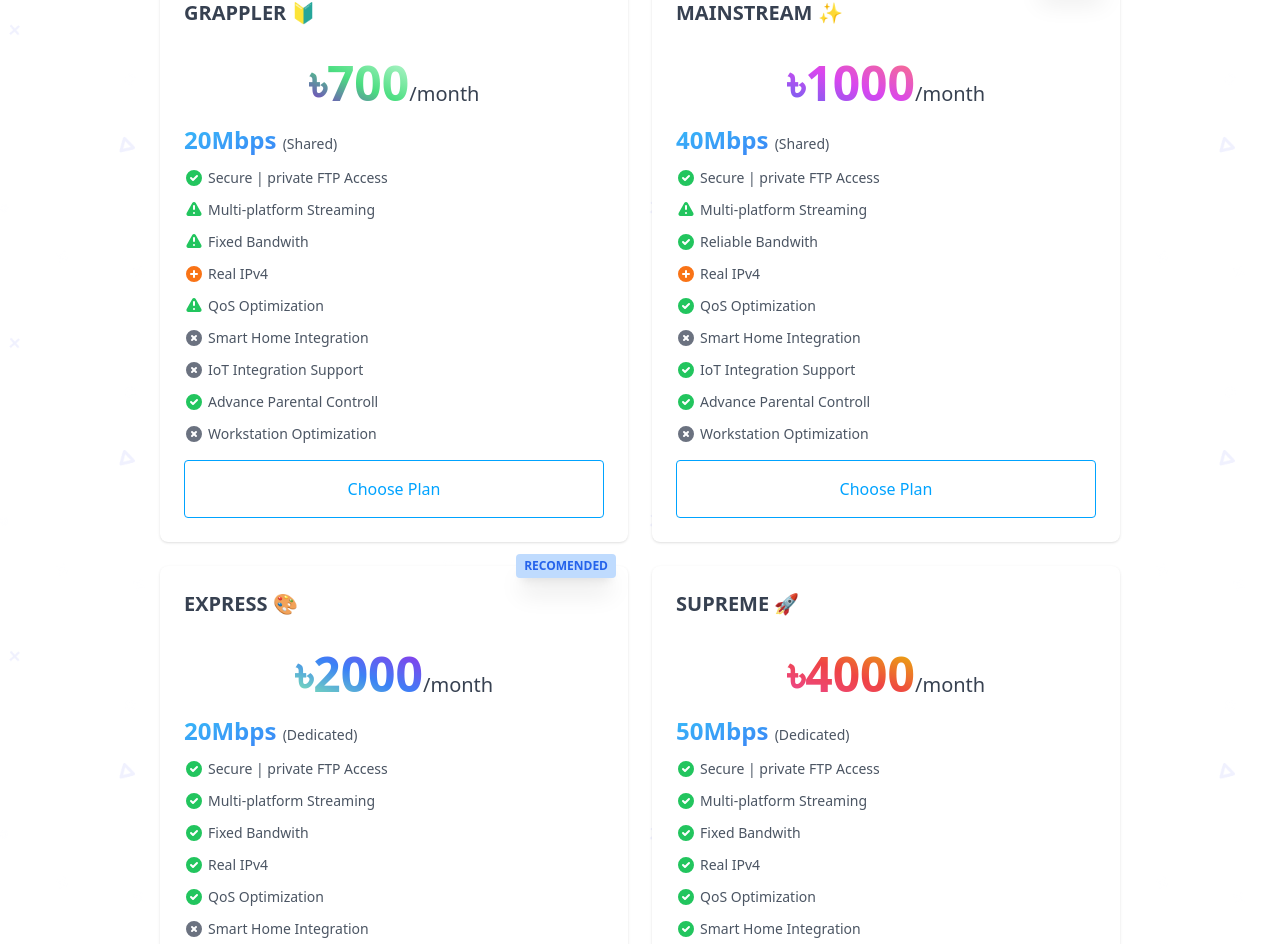
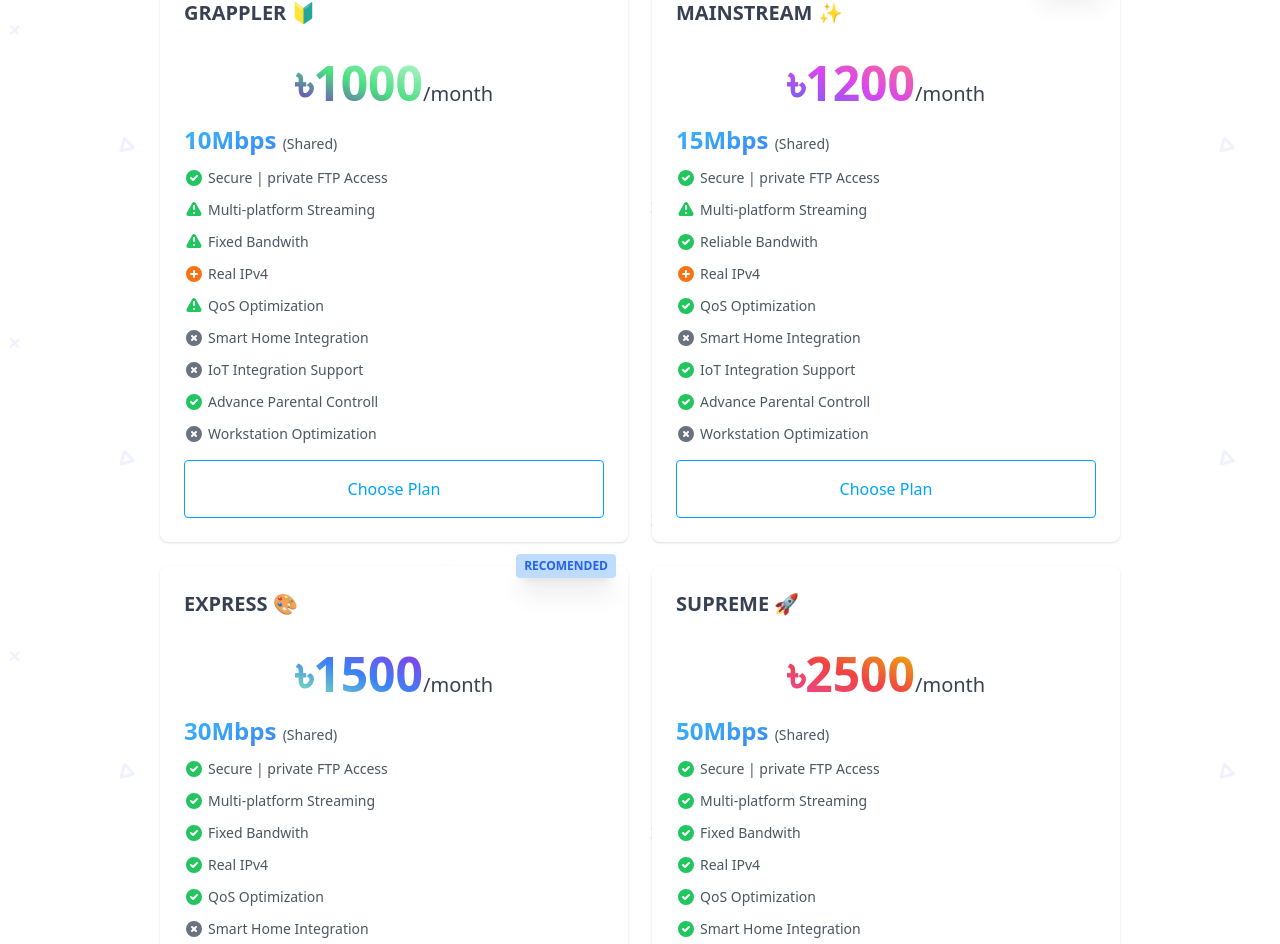
Before and after one commit to bobalok/brainfreeze, a Next.js app: page / in a window 1280 px wide. Shown: the part 6559-7503 px from the top of the page. Built offline with nearby package versions, Linux system fonts and the light colour scheme.

Commit message:
Pricing update acc to btrc

```diff
--- a/components/PricingPlans.js
+++ b/components/PricingPlans.js
@@ -42,14 +42,14 @@ export default function PricingPlans() {
                 </h3>
                 <div className='flex mt-8 justify-center'>
                   <h1 className='text-5xl font-black bg-clip-text text-transparent bg-gradient-to-bl from-green-200 via-green-400 to-purple-700'>
-                    <span className='font-mono'>৳</span>700
+                    <span className='font-mono'>৳</span>1000
                   </h1>
                   <p className='text-xl text-gray-700 self-end'>/month</p>
                 </div>
                 <div className='text-sm text-gray-600 mt-4 space-y-3'>
                   <p className=''>
                     <span className='text-2xl font-extrabold bg-clip-text text-transparent bg-gradient-to-br from-sky-400 to-blue-500'>
-                      20Mbps{" "}
+                      10Mbps{" "}
                     </span>
                     (Shared)
                   </p>
@@ -137,7 +137,7 @@ export default function PricingPlans() {
 
                 <div className='flex mt-8 justify-center'>
                   <h1 className='text-5xl font-black bg-clip-text text-transparent bg-gradient-to-bl from-rose-400 via-fuchsia-500 to-indigo-500'>
-                    <span className='font-mono'>৳</span>1000
+                    <span className='font-mono'>৳</span>1200
                   </h1>
                   <p className='text-xl text-gray-700 self-end'>/month</p>
                 </div>
@@ -148,7 +148,7 @@ export default function PricingPlans() {
                 <div className='text-sm text-gray-600 mt-4 space-y-3'>
                   <p className=''>
                     <span className='text-2xl font-extrabold bg-clip-text text-transparent bg-gradient-to-br from-sky-400 to-blue-500'>
-                      40Mbps{" "}
+                      15Mbps{" "}
                     </span>
                     (Shared)
                   </p>
@@ -235,7 +235,7 @@ export default function PricingPlans() {
                 </h3>
                 <div className='flex mt-8 justify-center'>
                   <h1 className='text-5xl font-black bg-clip-text text-transparent bg-gradient-to-tr from-green-300 via-blue-500 to-purple-600'>
-                    <span className='font-mono'>৳</span>2000
+                    <span className='font-mono'>৳</span>1500
                   </h1>
                   <p className='text-xl text-gray-700 self-end'>/month</p>
                 </div>
@@ -245,9 +245,9 @@ export default function PricingPlans() {
                 <div className='text-sm text-gray-600 mt-4 space-y-3'>
                   <p className=''>
                     <span className='text-2xl font-extrabold bg-clip-text text-transparent bg-gradient-to-br from-sky-400 to-blue-500'>
-                      20Mbps{" "}
+                      30Mbps{" "}
                     </span>
-                    (Dedicated)
+                    (Shared)
                   </p>
                   <p className='my-2 flex'>
                     <CheckCircleIcon
@@ -332,7 +332,7 @@ export default function PricingPlans() {
                 </h3>
                 <div className='flex mt-8 justify-center'>
                   <h1 className='text-5xl font-black bg-clip-text text-transparent bg-gradient-to-tr from-pink-500 via-red-500 to-yellow-500'>
-                    <span className='font-mono'>৳</span>4000
+                    <span className='font-mono'>৳</span>2500
                   </h1>
                   <p className='text-xl text-gray-700 self-end'>/month</p>
                 </div>
@@ -341,7 +341,7 @@ export default function PricingPlans() {
                     <span className='text-2xl font-extrabold bg-clip-text text-transparent bg-gradient-to-br from-sky-400 to-blue-500'>
                       50Mbps{" "}
                     </span>
-                    (Dedicated)
+                    (Shared)
                   </p>
                   <p className='my-2 flex'>
                     <CheckCircleIcon
```
